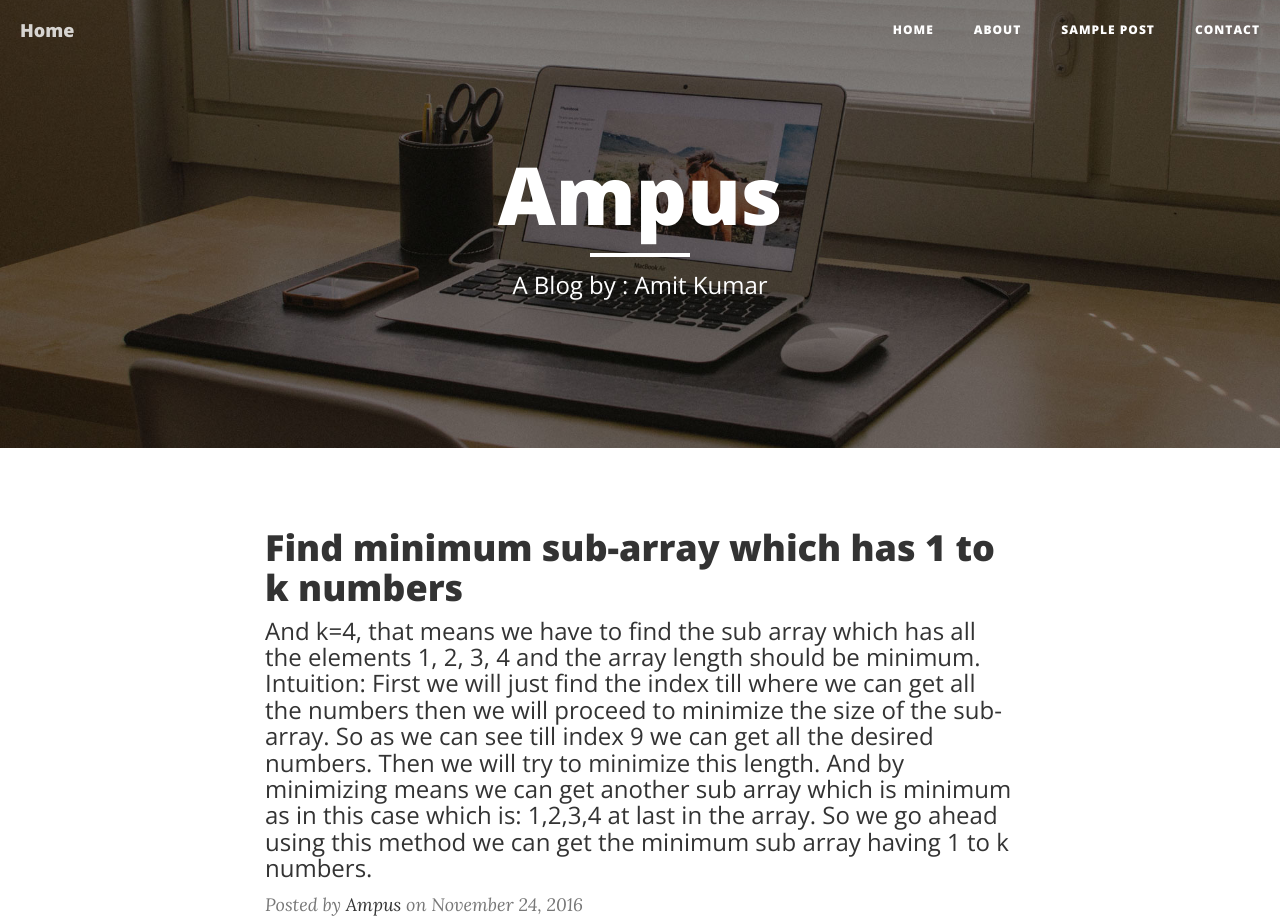
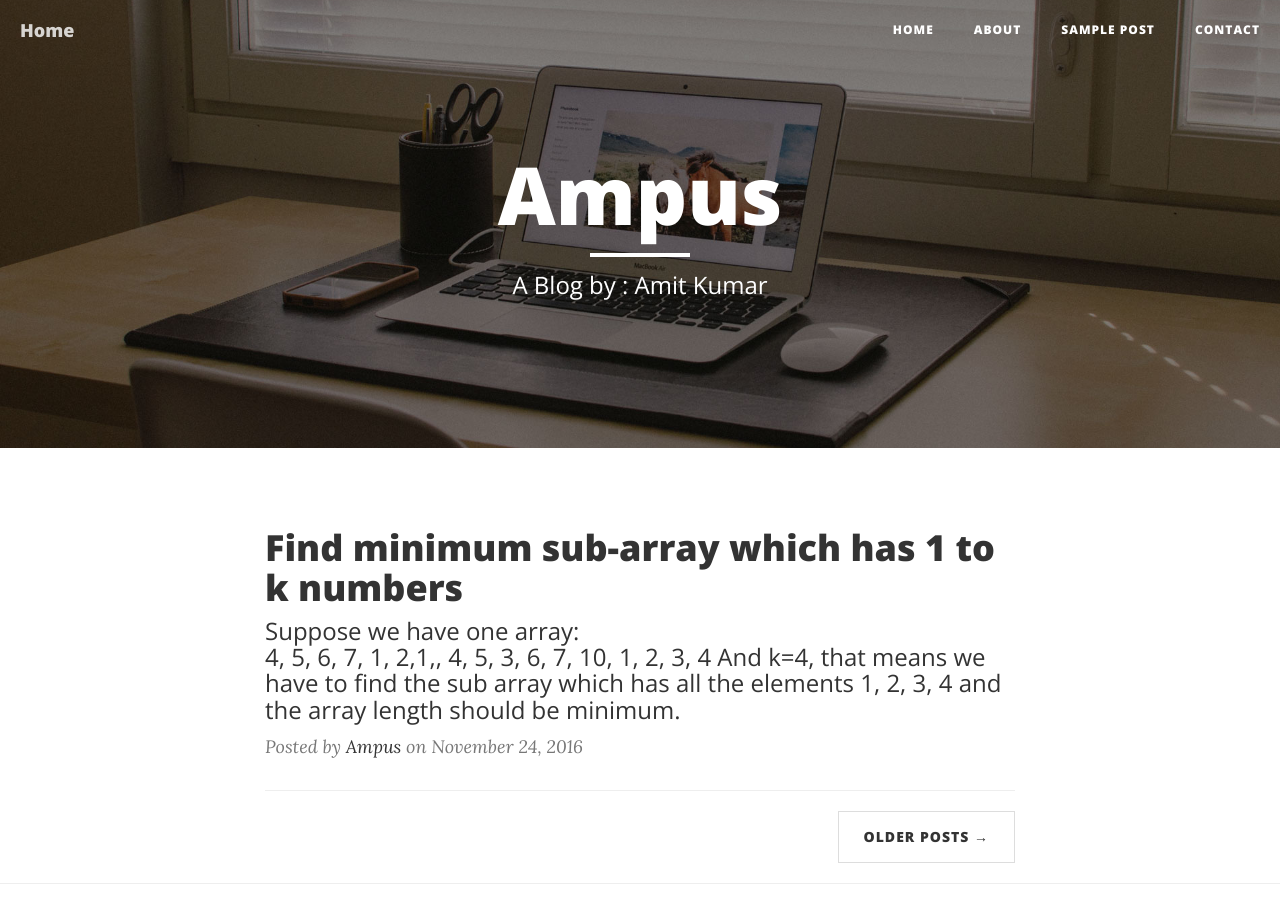
Before and after one commit to amitkumarx86/amitkumarx86.github.io, a website: page index.html in a window 1280 px wide. Shown: the top 921 px of the page. Drawn offline with nearby package versions, Linux system fonts and the light colour scheme.

Commit message:
Update index.html

```diff
--- a/index.html
+++ b/index.html
@@ -88,16 +88,15 @@
         <div class="row">
             <div class="col-lg-8 col-lg-offset-2 col-md-10 col-md-offset-1">
                 <div class="post-preview">
-                    <a href="post.html">
+                    <a href="minimum-sub-array-with-1-to-k-numbers-in-java.html">
                         <h2 class="post-title">
                             Find minimum sub-array which has 1 to k numbers
                         </h2>
                         <h3 class="post-subtitle">
+                            Suppose we have one array:
+                            <br>4, 5, 6, 7, 1, 2,1,, 4, 5, 3, 6, 7, 10, 1, 2, 3, 4
                             And k=4, that means we have to find the sub array which has all the elements 1, 2, 3, 4
                             and the array length should be minimum.
-                            Intuition: First we will just find the index till where we can get all the numbers then we will proceed to minimize the size of the sub-array.
-                            So as we can see till index 9 we can get all the desired numbers. Then we will try to minimize this length. And by minimizing means we can get another sub array which is minimum as in this case which is: 1,2,3,4 at last in the array.
-                            So we go ahead using this method we can get the minimum sub array having 1 to k numbers.
                         </h3>
                     </a>
                     <p class="post-meta">Posted by <a href="#">Ampus</a> on November 24, 2016</p>
```
